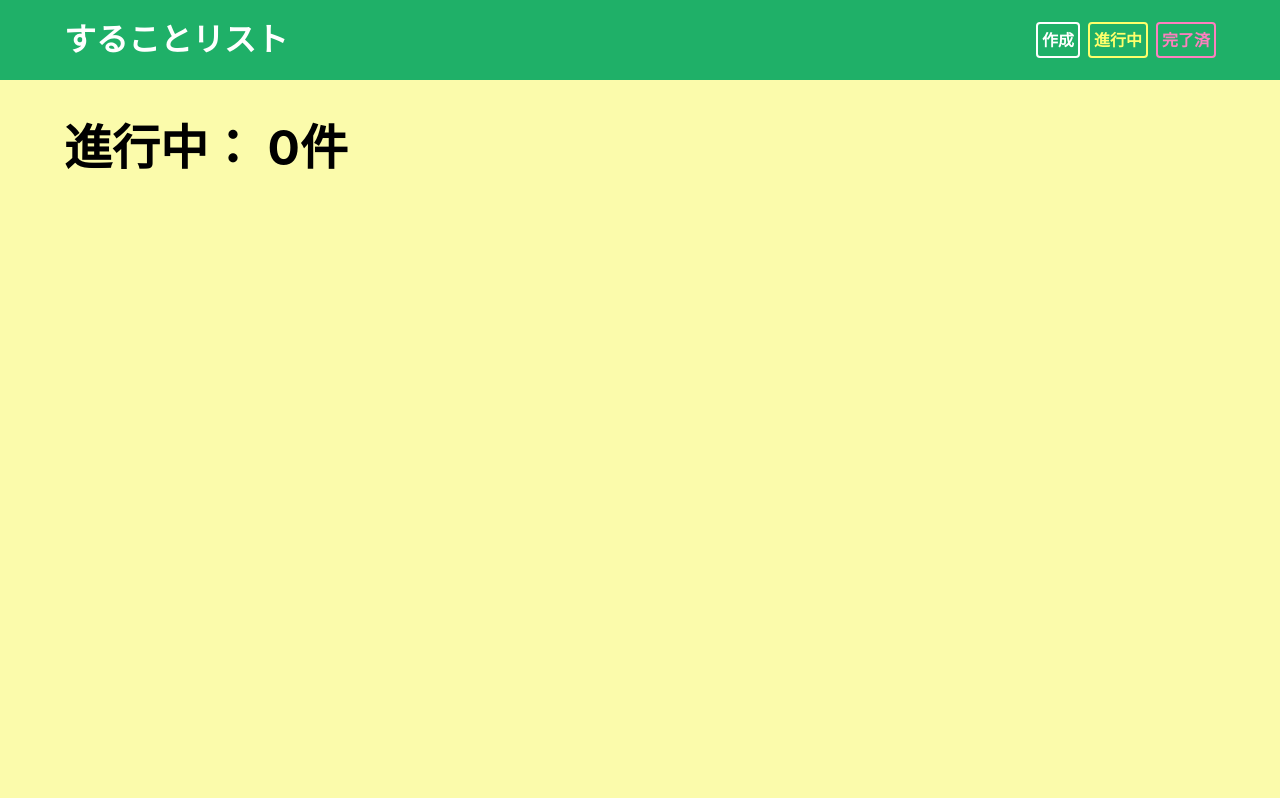
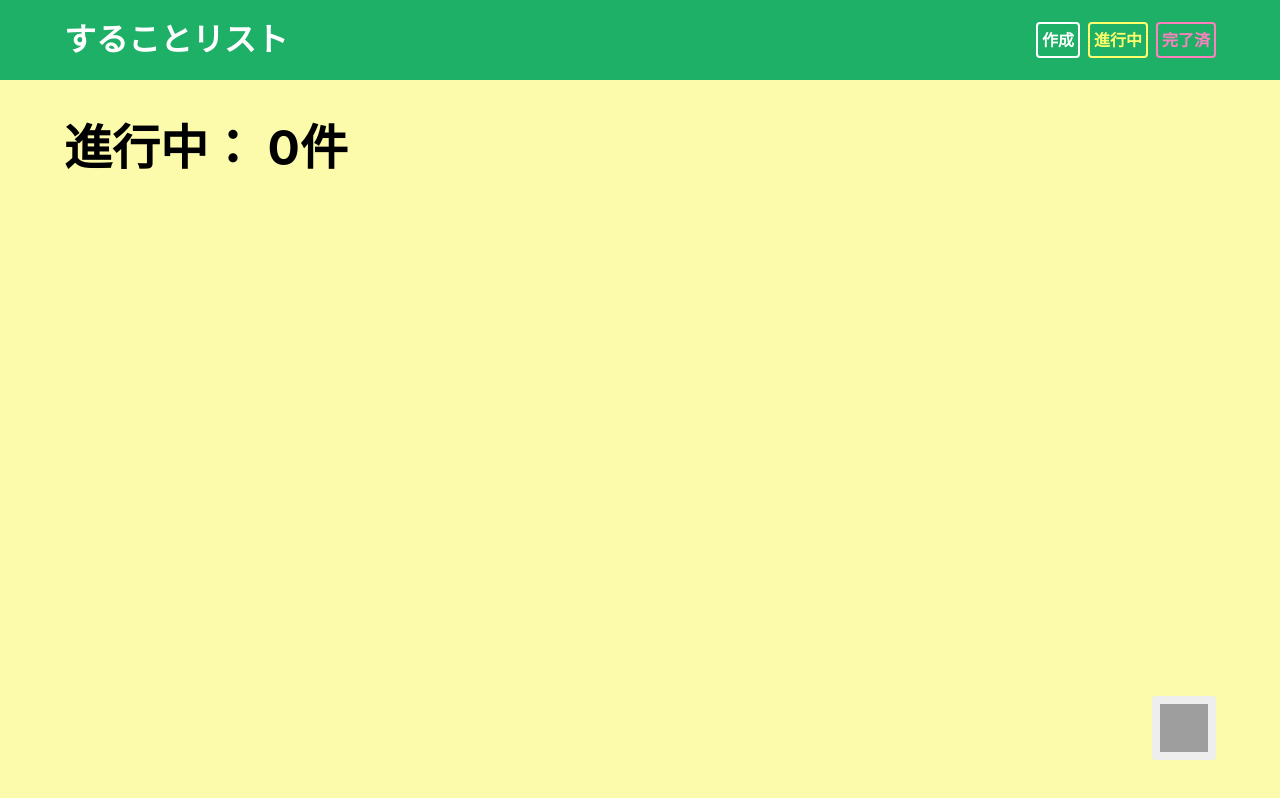
Before and after one commit to kamiyakoh/todoapp--react, a React (Create React App) app: page /active in a window 1280 px wide. Built offline with nearby package versions, Linux system fonts and the light colour scheme; grey boxes are pictures that could not be loaded.

Commit message:
進行中にゴミ箱機能実装

```diff
--- a/src/Active.jsx
+++ b/src/Active.jsx
@@ -6,17 +6,36 @@ import { fs3, bgLightYellow, sec, toastBoard } from './const';
 import Container from './Container';
 import Wrapper from './Wrapper';
 import Activeboard from './Activeboard';
+import Trash from './Trash';
 // import Button from './Button';
 
 function Active({ active, comp, setNewActive, setNewComp }) {
   const activeBoards = active;
   const [activeCount, setActiveCount] = useState(0);
   useEffect(() => setActiveCount(active.length), [active]);
+  const [trashActive, setTrashActive] = useState(
+    JSON.parse(localStorage.getItem('trashActive')) || []
+  );
+  const setNewTrashActive = (newTrashActive) => {
+    localStorage.setItem('trashActive', JSON.stringify(newTrashActive));
+    setTrashActive(newTrashActive);
+  };
   const toastTrash = () => toast('ゴミ箱へ移動しました', { icon: '🚮' });
   const toastSubmit = () => toast.success('完了おめでとう');
+  const toastDel = (text) => toast(text, { icon: '💥' });
+  const toastTakeOut = () => toast.success('ゴミ箱から戻しました');
 
   return (
     <div css={[sec, bgLightYellow]}>
+      <Trash
+        isActive
+        distArr={active}
+        setDist={setNewActive}
+        trashArr={trashActive}
+        setTrash={setNewTrashActive}
+        toastDel={toastDel}
+        toastTakeOut={toastTakeOut}
+      />
       <Container>
         <h2 css={fs3}>進行中： {activeCount}件</h2>
         <Wrapper>
@@ -26,9 +45,11 @@ function Active({ active, comp, setNewActive, setNewComp }) {
               comp={comp}
               boardId={obj.id}
               title={obj.title}
+              trashActive={trashActive}
               key={obj.id}
               setNewActive={setNewActive}
               setNewComp={setNewComp}
+              setTrash={setNewTrashActive}
               toastTrash={toastTrash}
               toastSubmit={toastSubmit}
             />
--- a/src/Activeboard.jsx
+++ b/src/Activeboard.jsx
@@ -20,8 +20,10 @@ function Activeboard({
   comp,
   boardId,
   title,
+  trashActive,
   setNewActive,
   setNewComp,
+  setTrash,
   toastTrash,
   toastSubmit,
 }) {
@@ -49,7 +51,7 @@ function Activeboard({
   const [allChecked, setAllChecked] = useState(false);
   useEffect(() => {
     setTaskList(board.tasks);
-  }, []);
+  }, [activeBoards]);
   useEffect(() => {
     const allItemsChecked = taskList.every((item) => item.checked);
     setAllChecked(allItemsChecked);
@@ -67,7 +69,7 @@ function Activeboard({
     activeBoards[boardId].tasks = updatedTaskList;
     localStorage.setItem('active', JSON.stringify(activeBoards));
   };
-  // activeから削除
+  /* activeから削除
   const trash = (isSubmit) => {
     delete activeBoards[boardId];
     const filteredActive = activeBoards.filter(Boolean);
@@ -84,6 +86,24 @@ function Activeboard({
     } else {
       toastTrash();
     }
+  }; */
+  // activeからゴミ箱へ
+  const trash = () => {
+    const trashArr = trashActive;
+    const newTrashBoard = { ...board, id: trashArr.length };
+    const newTrash = [...trashArr, newTrashBoard];
+    setTrash(newTrash);
+    delete activeBoards[boardId];
+    const filteredActive = activeBoards.filter(Boolean);
+    const fixedIdActive = filteredActive.map((item, index) => {
+      console.log();
+      return {
+        ...item,
+        id: index,
+      };
+    });
+    setNewActive(fixedIdActive);
+    toastTrash();
   };
   // submitボタンを押した時
   const onSubmit = (event) => {
@@ -104,7 +124,17 @@ function Activeboard({
     };
     const newComp = [...compBoards, { ...compBoard }];
     setNewComp(newComp);
-    trash(true);
+    delete activeBoards[boardId];
+    const filteredActive = activeBoards.filter(Boolean);
+    const fixedIdActive = filteredActive.map((item, index) => {
+      console.log();
+      return {
+        ...item,
+        id: index,
+      };
+    });
+    setNewActive(fixedIdActive);
+    toastSubmit();
   };
 
   return (
@@ -147,7 +177,7 @@ function Activeboard({
                   margin-left: 16px;
                 `,
               ]}
-              onClick={() => trash()}
+              onClick={trash}
             >
               削除
             </Button>
--- a/src/Trash.jsx
+++ b/src/Trash.jsx
@@ -181,7 +181,6 @@ function Trash({
   };
   const trashBoards = trashArr;
   const [trashCount, setTrashCount] = useState(0);
-  // useEffect(() => setTrashCount(trashArr.length), [trashArr]);
   // trashから全破棄
   const allDel = () => {
     if (window.confirm('ゴミ箱内を全て破棄しますか？')) {
--- a/src/TrashBoard.jsx
+++ b/src/TrashBoard.jsx
@@ -5,7 +5,7 @@ import Board from './Board';
 import Button from './Button';
 
 function TrashBoard({
-  isComp,
+  isActive,
   distArr,
   trashArr,
   boardId,
@@ -36,6 +36,9 @@ function TrashBoard({
     ${mq('sp')} {
       justify-content: flex-end;
     }
+  `;
+  const txtDecLT = css`
+    text-decoration: line-through;
   `;
 
   const trashBoards = trashArr;
@@ -74,7 +77,7 @@ function TrashBoard({
         css`
           width: 100%;
         `,
-        isComp ? pink : yellow,
+        isActive ? yellow : pink,
       ]}
     >
       <div css={boardInner}>
@@ -82,7 +85,10 @@ function TrashBoard({
           <h3>{title}</h3>
           <ul>
             {board.tasks.map((task) => (
-              <li key={task.taskNum} css={task.checked ? textPink : ''}>
+              <li
+                key={task.taskNum}
+                css={task.checked ? [textPink, isActive ? txtDecLT : ''] : ''}
+              >
                 {task.value}
               </li>
             ))}
```
